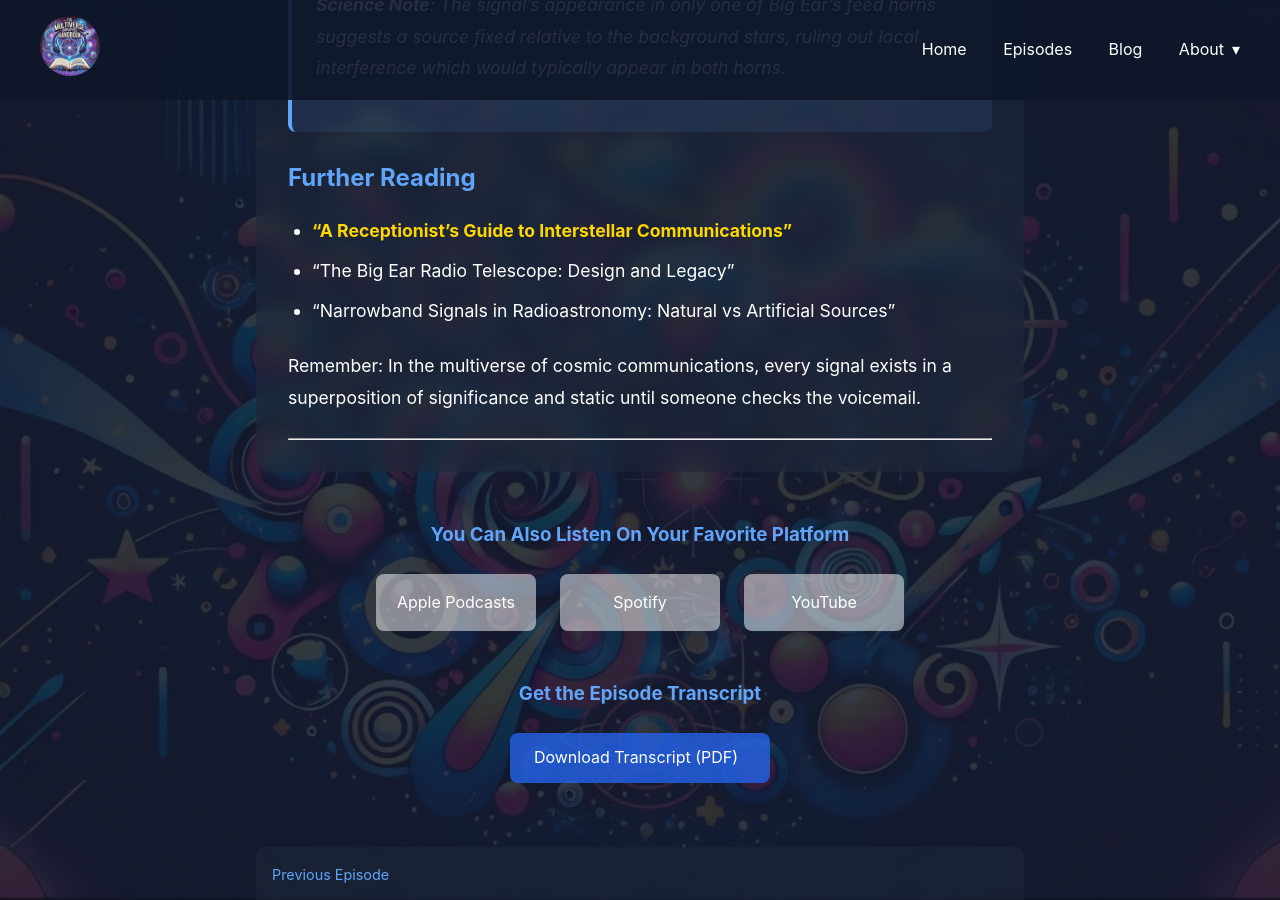
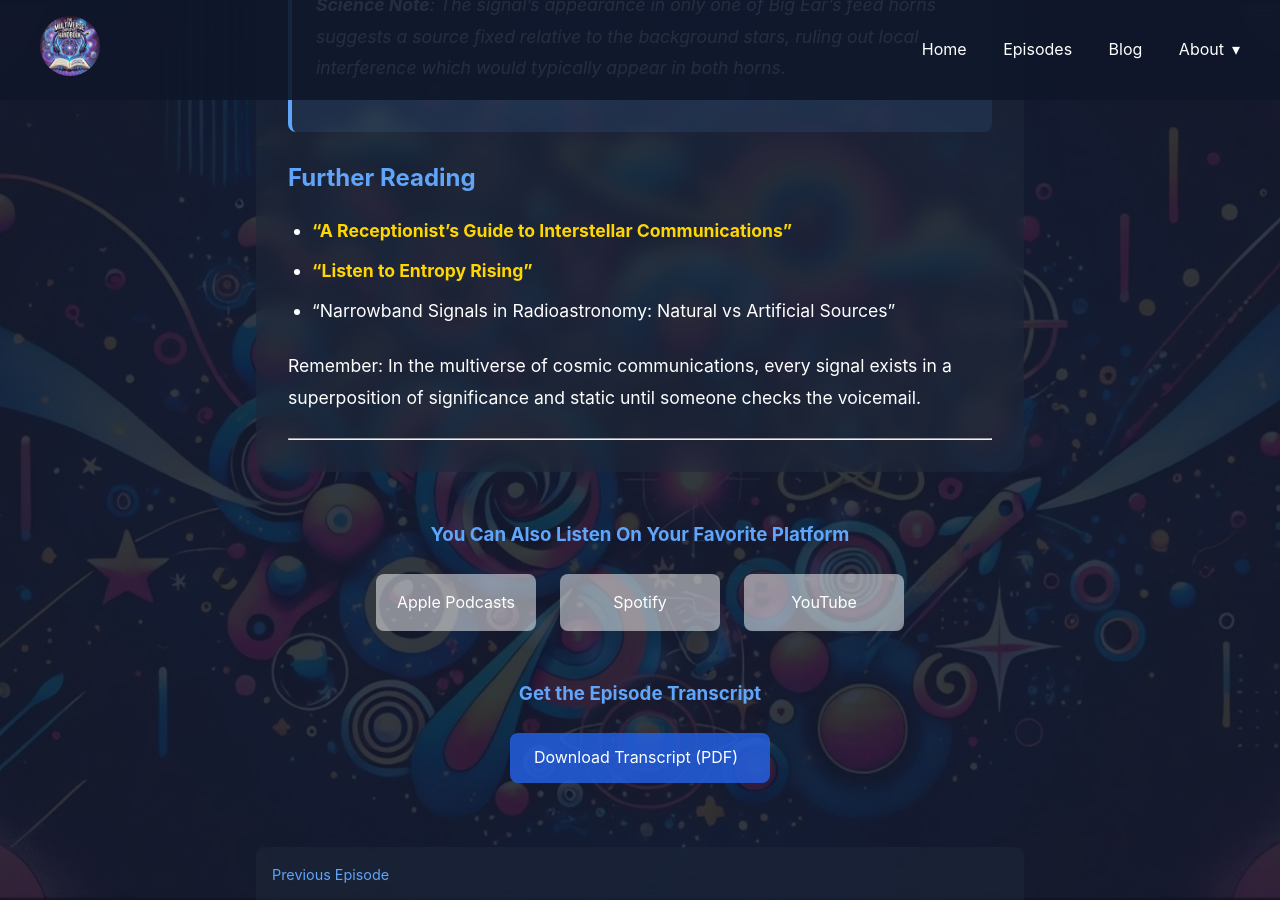
Before and after one commit to forward6/tmeh, a Jekyll site: the page built from _episodes/2025-02-25-the-wow-signal.md, in a window 1280 px wide and 900 px high, scrolled down 1755 px. Built offline with Jekyll 4.4.1, drawn with Linux system fonts in a browser that asks for light colours.

Commit message:
added link for ER

```diff
--- a/_episodes/2025-02-25-the-wow-signal.md
+++ b/_episodes/2025-02-25-the-wow-signal.md
@@ -30,7 +30,7 @@ The signal's characteristics continue to challenge natural explanations. The 201
 
 ## Further Reading
 * ["A Receptionist's Guide to Interstellar Communications"](/blog/receptionist-guide-interstellar-communications/)
-* "The Big Ear Radio Telescope: Design and Legacy"
+* ["Listen to Entropy Rising"](https://www.entropy-rising.com/links)
 * "Narrowband Signals in Radioastronomy: Natural vs Artificial Sources"
 
 Remember: In the multiverse of cosmic communications, every signal exists in a superposition of significance and static until someone checks the voicemail.
```
